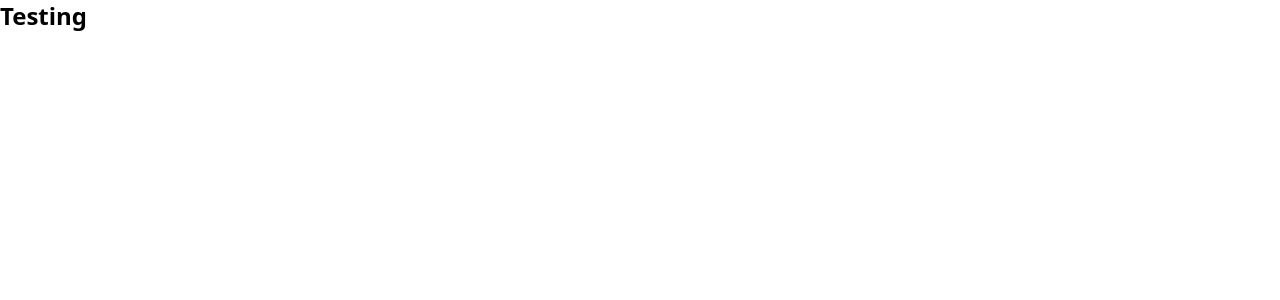
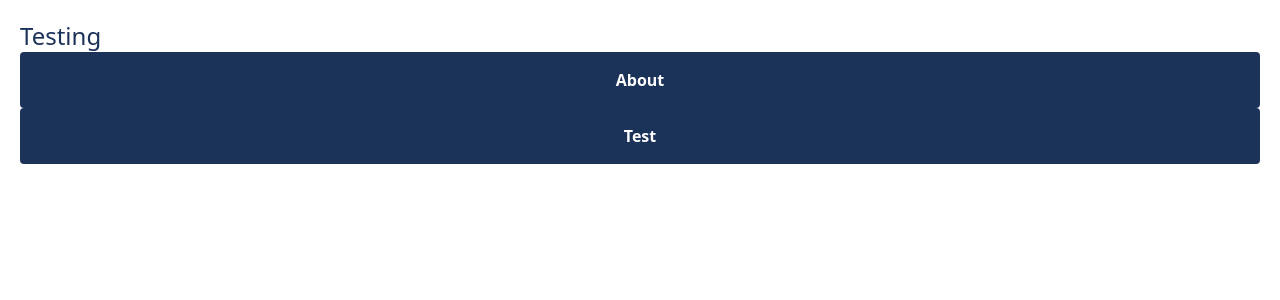
Before and after one commit to dev-comete/QST, a React (Vite) app in the folder frontend/: page / in a window 1280 px wide. Shown: the top 300 px of the page. Built offline with nearby package versions, Linux system fonts and the light colour scheme.

Commit message:
feat: work on atoms (CustomText and Buttons)

```diff
--- a/frontend/src/other/routes/route.tsx
+++ b/frontend/src/other/routes/route.tsx
@@ -1,11 +1,18 @@
 import { createBrowserRouter } from "react-router";
-import Text from "../../system/atoms/Text";
+import CustomText from "../../system/atoms/Text/CustomText";
+import NavButton from "../../system/molecules/Buttons/NavButton";
+import ActionButton from "../../system/molecules/Buttons/ActionButton";
 
 export const router = createBrowserRouter([
   {
     path: "/",
-    element: <div>
-		<Text type="h1" color="disabled">Testing</Text>
+    element: <div className="flex flex-col p-5">
+		<CustomText type="h1" color="primary">Testing</CustomText>
+		<NavButton link="/about">About</NavButton>
+		<ActionButton
+			btnColor="primary"
+			action={() => console.log("This is a test")}
+		>Test</ActionButton>
 	</div>,
   },
 ]);
--- /dev/null
+++ b/frontend/src/other/types/common.ts
@@ -0,0 +1,5 @@
+type ColorTheme = 'background' | 'primary' | 'secondary' | 'accent' | 'success' | 'error' | 'warning' | 'text' | 'white' | 'disabled';
+
+export type {
+	ColorTheme
+}
--- /dev/null
+++ b/frontend/src/system/atoms/Button/Button.tsx
@@ -0,0 +1,35 @@
+import type React from "react";
+import type { ColorTheme } from "../../../other/types/common";
+
+interface ButtonProps {
+	children?: React.ReactNode;
+	color?: string;
+	customStyling?: string;
+	action : () => void;
+}
+
+const btnColor : Record<ColorTheme, string> = {
+	'background': 'bg-background',
+	'primary': 'bg-primary',
+	'secondary': 'bg-secondary',
+	'accent': 'bg-accent',
+	'success': 'bg-success',
+	'error': 'bg-error',
+	'warning': 'bg-warning',
+	'text': 'bg-text',
+	'white': 'bg-white',
+	'disabled' : 'bg-disabled'
+}
+
+const Button = ({ children, color, customStyling, action }: ButtonProps) => {
+	return (
+		<button
+			className={`${btnColor[color]} ${customStyling} px-5 py-4 rounded-sm`}
+			onClick={action}
+		>
+			{children}
+		</button>
+	);
+}
+
+export default Button;
--- a/frontend/src/system/atoms/Text.tsx
+++ /dev/null
@@ -1,36 +0,0 @@
-import type React from "react";
-
-type TextType = 'h1' | 'h2' | 'h3' | 'h4' | 'h5' | 'h6' | 'p' | 'span';
-
-interface TextProps {
-	children: React.ReactNode;
-	type?: TextType;
-	color?: string;
-}
-
-const textStyling : Record<TextType, string> = {
-	'h1': 'text-2xl font-bold',
-	'h2': 'text-xl font-bold',
-	'h3': 'text-lg font-bold',
-	'h4': 'text-md font-bold',
-	'h5': 'text-sm font-bold',
-	'h6': 'text-xs font-bold',
-	'p': 'text-base',
-	'span': 'text-base'
-};
-
-const Text = ({children, type : Tag = "p", color}: TextProps) => {
-
-	if (textStyling[Tag] === undefined)
-		return <p className="text-base">{children}</p>;
-
-	const classStyling = `${textStyling[Tag]} text-${color}`;
-
-	return (
-		<Tag className={classStyling}>
-			{children}
-		</Tag>
-	)
-}
-
-export default Text;
--- /dev/null
+++ b/frontend/src/system/atoms/Text/CustomText.tsx
@@ -0,0 +1,66 @@
+import type React from "react";
+import type { ColorTheme } from "../../../other/types/common";
+
+type TextType = 'h1' | 'h2' | 'h3' | 'h4' | 'h5' | 'h6' | 'p' | 'span';
+
+type TextWeight = 'light' | 'normal' | 'bold';
+
+interface TextProps {
+	children: React.ReactNode;
+	type?: TextType;
+	weight?: string;
+	color?: string;
+	isItalic?: boolean;
+}
+
+const textBase : Record<TextType, string> = {
+	'h1': 'text-2xl',
+	'h2': 'text-xl',
+	'h3': 'text-lg',
+	'h4': 'text-md',
+	'h5': 'text-sm',
+	'h6': 'text-xs',
+	'p': 'text-base',
+	'span': 'text-base'
+};
+
+const textWeight : Record<TextWeight, string> = {
+	'light': 'font-light',
+	'normal': 'font-normal',
+	'bold': 'font-bold'
+}
+
+const textColor : Record<ColorTheme, string> = {
+	'background': 'text-background',
+	'primary': 'text-primary',
+	'secondary': 'text-secondary',
+	'accent': 'text-accent',
+	'success': 'text-success',
+	'error': 'text-error',
+	'warning': 'text-warning',
+	'text': 'text-text',
+	'white': 'text-white',
+	'disabled' : 'text-disabled'
+}
+
+const CustomText = ({
+	children,
+	type : Tag = "p",
+	color,
+	weight,
+	isItalic
+}: TextProps) => {
+
+	if (textBase[Tag] === undefined)
+		return <p className="text-base">{children}</p>;
+
+	const textStyling = `${textBase[Tag]} ${textWeight[weight]} ${textColor[color]} ${isItalic ? "italic" : null}`;
+
+	return (
+		<Tag className={textStyling}>
+			{children}
+		</Tag>
+	)
+}
+
+export default CustomText;
--- /dev/null
+++ b/frontend/src/system/molecules/Buttons/ActionButton.tsx
@@ -0,0 +1,28 @@
+import type React from "react";
+import Button from "../../atoms/Button/Button"
+import CustomText from "../../atoms/Text/CustomText";
+
+interface ActionButtonProps {
+	children: React.ReactNode;
+	btnColor: string;
+	textColor?: string;
+	action : () => void;
+}
+
+const ActionButton = ({
+	children,
+	btnColor,
+	textColor = "white",
+	action
+} : ActionButtonProps) => {
+	return (
+		<Button
+			color={btnColor}
+			action={action}
+		>
+			<CustomText color={textColor} weight="bold">{children}</CustomText>
+		</Button>
+	)
+}
+
+export default ActionButton
--- /dev/null
+++ b/frontend/src/system/molecules/Buttons/NavButton.tsx
@@ -0,0 +1,34 @@
+import { useLocation, useNavigate } from "react-router";
+import Button from "../../atoms/Button/Button"
+import CustomText from "../../atoms/Text/CustomText";
+import type React from "react";
+
+interface NavButtonProps {
+	link: string;
+	children: React.ReactNode;
+}
+
+const NavButton = ({ link, children }: NavButtonProps) => {
+
+	const navigate = useNavigate();
+	const { pathname } = useLocation();
+	const isPathActive = pathname.includes(link);
+
+	const btnStyling = isPathActive ? `border-l-5 border-l-accent` : 'hover:bg-primary-500';
+	const btnColor = isPathActive ? `background` : 'primary';
+	const textColor = isPathActive ? `text` : `white`;
+
+	return (
+		<Button
+			customStyling={btnStyling}
+			color={btnColor}
+			action = { () => navigate(link) }
+		>
+			<CustomText weight="bold" color={textColor}>
+				{children}
+			</CustomText>
+		</Button>
+	)
+}
+
+export default NavButton
```
